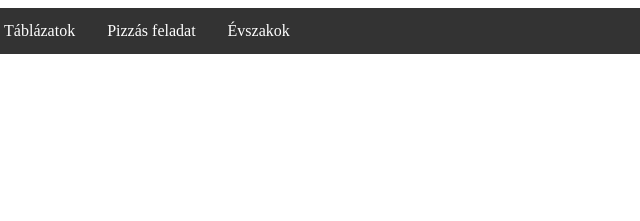
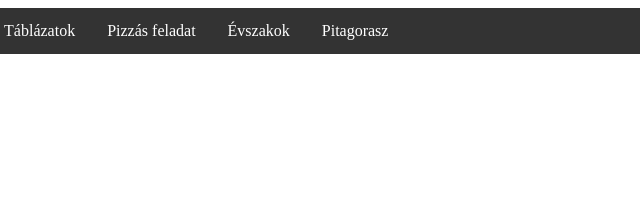
Before and after one commit to davido221/web, a plain HTML site: page index.html in a window 1280 px wide. Shown: the top 221 px of the page, 315-955 px from the left. Drawn offline with Linux system fonts and the light colour scheme.

Commit message:
Update index.html

```diff
--- a/index.html
+++ b/index.html
@@ -40,6 +40,7 @@
         <li class="pd"><a  href="tablazatok.html">Táblázatok</a></li>
         <li class="pd"><a  href="Pizzas feladat.html">Pizzás feladat</a></li>
         <li class="pd"><a href="evszakok.html">Évszakok</a></li>
+        <li class="pd"><a href="pita.html">Pitagorasz</a></li>
       </ul class="pd">
 
 
```
